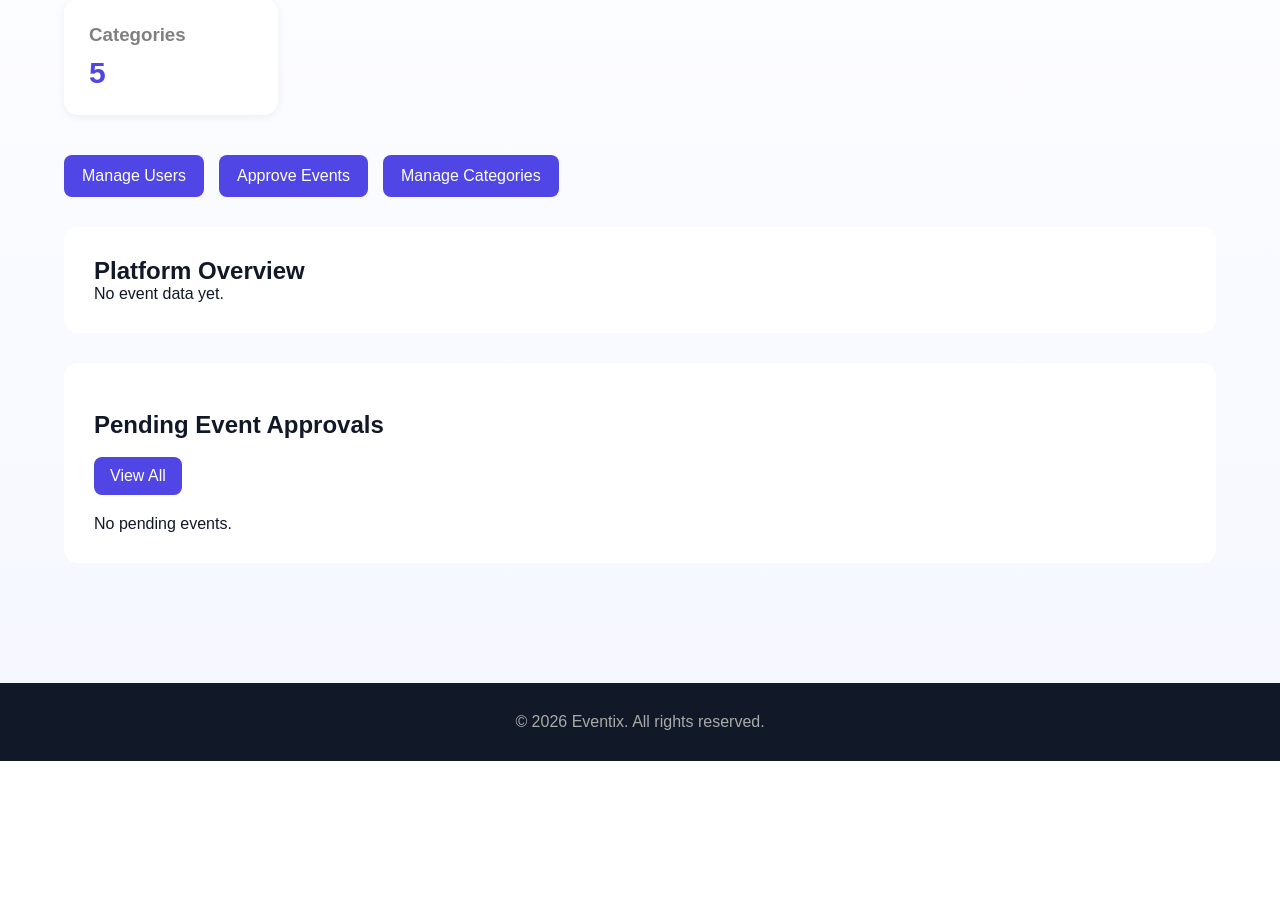
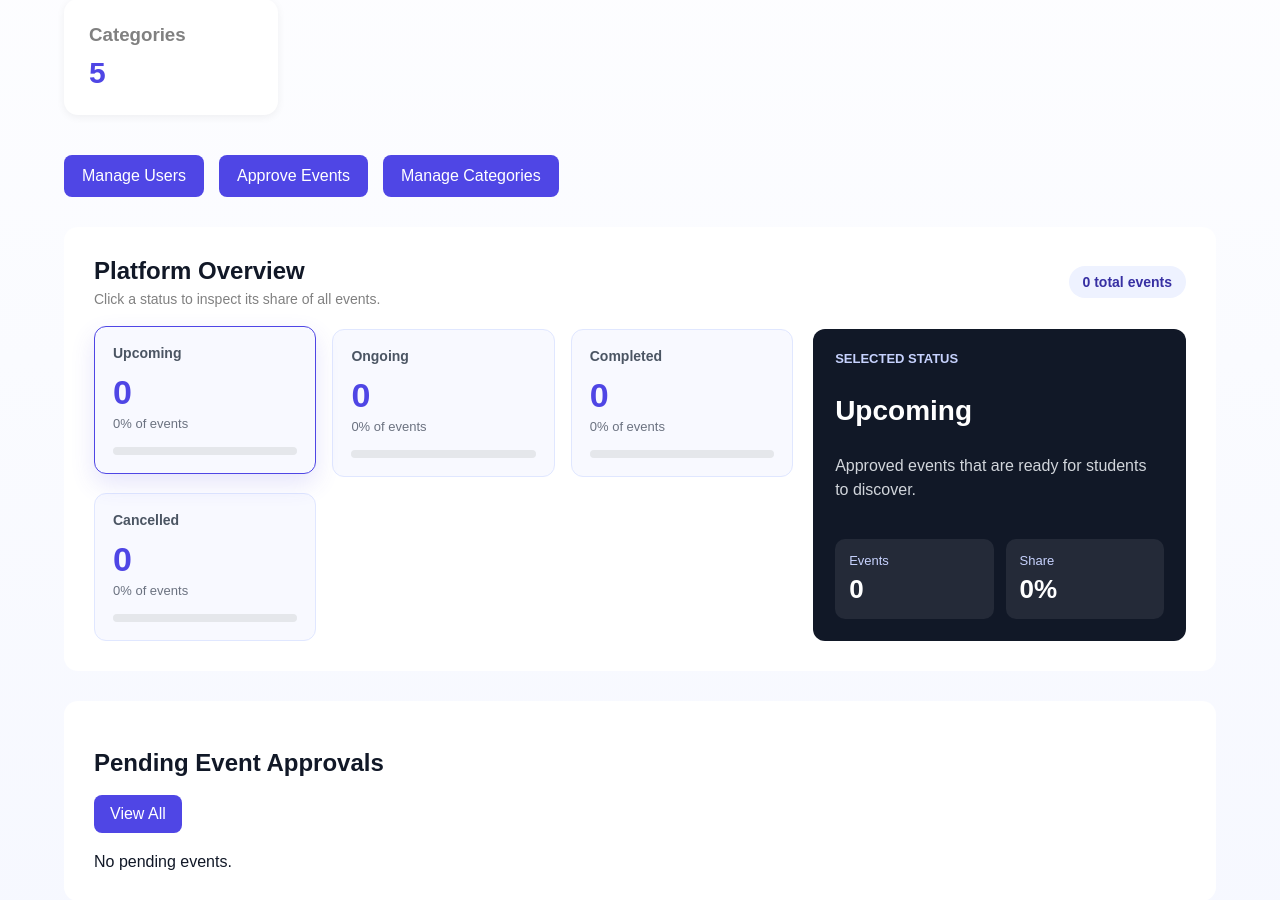
Before and after one commit to nishant-b-bit/AI39-C--Group-7-College_Event_Management_System, a Flask app: page /admin_dashboard in a window 1280 px wide. Shown: the part 380-1280 px from the top of the page. Before the commit the page ends 1141 px from the top, so only its background shows below. Run offline with Flask 3, Linux system fonts and the light colour scheme; the visitor is signed in with stand-in values (Sample User, id 1); data that the repository does not hold is empty.

Commit message:
updated admin_dashboard.html with overview

```diff
--- a/app/Templates/admin_dashboard.html
+++ b/app/Templates/admin_dashboard.html
@@ -3,6 +3,10 @@
 
 {% block extra_css %}
 <link rel="stylesheet" href="{{ url_for('static', filename='css/admin_dashboard.css') }}">
+{% endblock %}
+
+{% block extra_js %}
+<script src="{{ url_for('static', filename='js/admin_dashboard.js') }}"></script>
 {% endblock %}
 
 {% block content %}
@@ -61,14 +65,53 @@
     </div>
 
     <div class="events-section">
-        <h2>Platform Overview</h2>
-        {% if events_by_status %}
-          {% for item in events_by_status %}
-          <div class="event-card">
-              <h3>{{ item.event_status|title }}</h3>
-              <p>{{ item.cnt }} events</p>
+        <div class="section-header">
+            <div>
+                <h2>Platform Overview</h2>
+                <p class="section-subtitle">Click a status to inspect its share of all events.</p>
+            </div>
+            <span class="overview-total">{{ stats.total_events }} total events</span>
+        </div>
+
+        {% if platform_overview %}
+          <div class="overview-panel">
+              <div class="overview-grid" role="list">
+                  {% for item in platform_overview %}
+                  <button
+                      class="overview-card{% if loop.first %} active{% endif %}"
+                      type="button"
+                      data-status="{{ item.label }}"
+                      data-count="{{ item.count }}"
+                      data-percent="{{ item.percent }}"
+                      data-description="{{ item.description }}"
+                      role="listitem"
+                  >
+                      <span class="overview-label">{{ item.label }}</span>
+                      <strong>{{ item.count }}</strong>
+                      <span>{{ item.percent }}% of events</span>
+                      <span class="overview-progress" aria-hidden="true">
+                          <span style="width: {{ item.percent }}%;"></span>
+                      </span>
+                  </button>
+                  {% endfor %}
+              </div>
+
+              <div class="overview-detail" id="overviewDetail" aria-live="polite">
+                  <span class="detail-kicker">Selected status</span>
+                  <h3>{{ platform_overview[0].label }}</h3>
+                  <p>{{ platform_overview[0].description }}</p>
+                  <div class="detail-metrics">
+                      <div>
+                          <span>Events</span>
+                          <strong>{{ platform_overview[0].count }}</strong>
+                      </div>
+                      <div>
+                          <span>Share</span>
+                          <strong>{{ platform_overview[0].percent }}%</strong>
+                      </div>
+                  </div>
+              </div>
           </div>
-          {% endfor %}
         {% else %}
           <p>No event data yet.</p>
         {% endif %}
```
